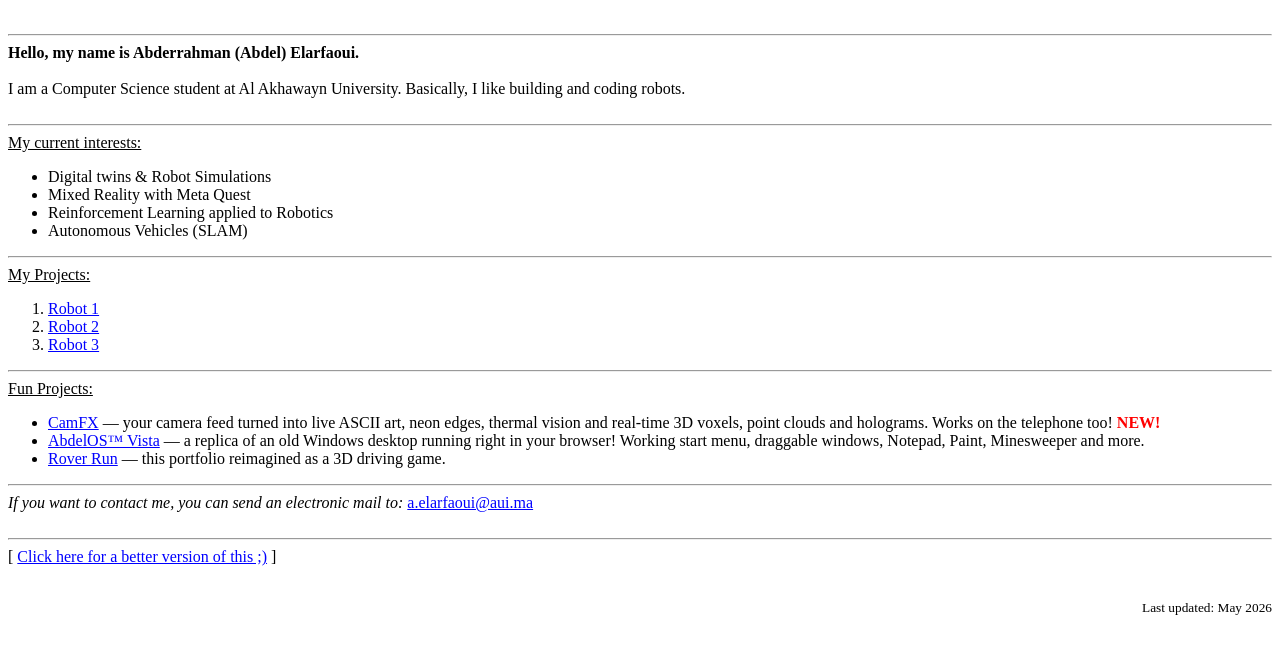
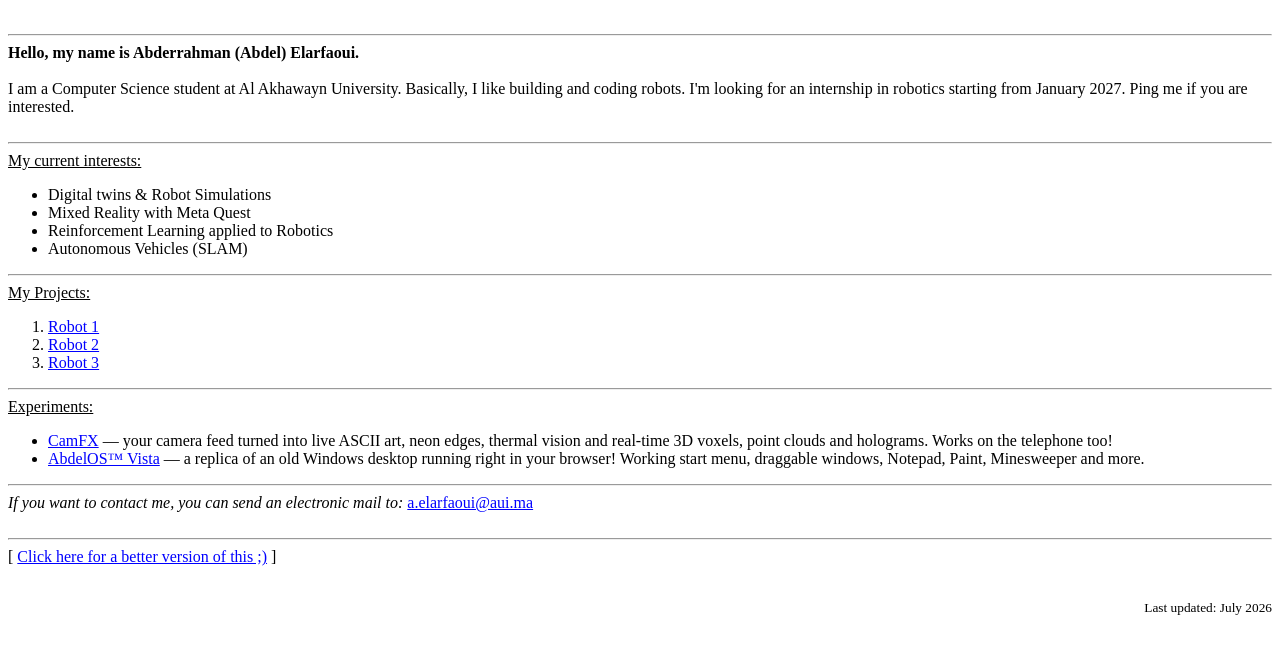
Before and after one commit to armex-code/portfolio-website, a plain HTML site: page index.html in a window 1280 px wide. Drawn offline with Linux system fonts and the light colour scheme.

Commit message:
Revise internship info and update last modified date
Updated internship availability and last updated date.

```diff
--- a/index.html
+++ b/index.html
@@ -18,7 +18,7 @@
     <br><br>
     I am a Computer Science student at Al Akhawayn University.
     Basically, I like building and coding robots.
-
+    I'm looking for an internship in robotics starting from January 2027. Ping me if you are interested.
     <br><br>
     <hr>
 
@@ -41,21 +41,19 @@
 
     <hr>
 
-    <u>Fun Projects:</u>
+    <u>Experiments:</u>
     <ul>
         <li>
             <a href="camera-fx.html">CamFX</a> &mdash; your camera feed turned into live ASCII art,
             neon edges, thermal vision and real&#45;time 3D voxels, point clouds and holograms.
-            Works on the telephone too! <font color="#FF0000"><b>NEW!</b></font>
+            Works on the telephone too!
         </li>
         <li>
             <a href="retro-os.html">AbdelOS&trade; Vista</a> &mdash; a replica of an old Windows desktop
             running right in your browser! Working start menu, draggable windows, Notepad, Paint,
             Minesweeper and more.
         </li>
-        <li>
-            <a href="rover.html">Rover Run</a> &mdash; this portfolio reimagined as a 3D driving game.
-        </li>
+
     </ul>
 
     <hr>
@@ -69,7 +67,7 @@
     [ <a href="experience.html">Click here for a better version of this ;)</a> ]
 
     <br><br>
-    <p align="right"><small>Last updated: May 2026</small></p>
+    <p align="right"><small>Last updated: July 2026</small></p>
 
 </body>
 
```
